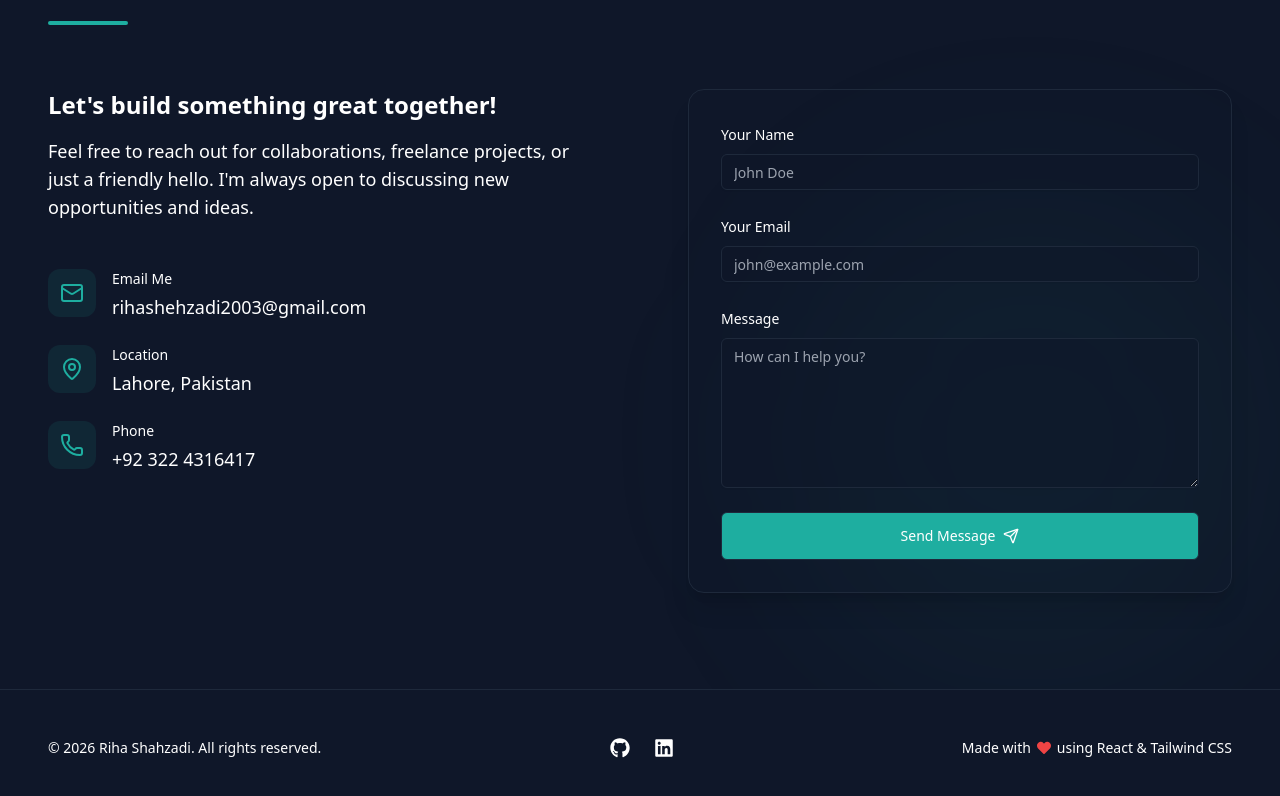
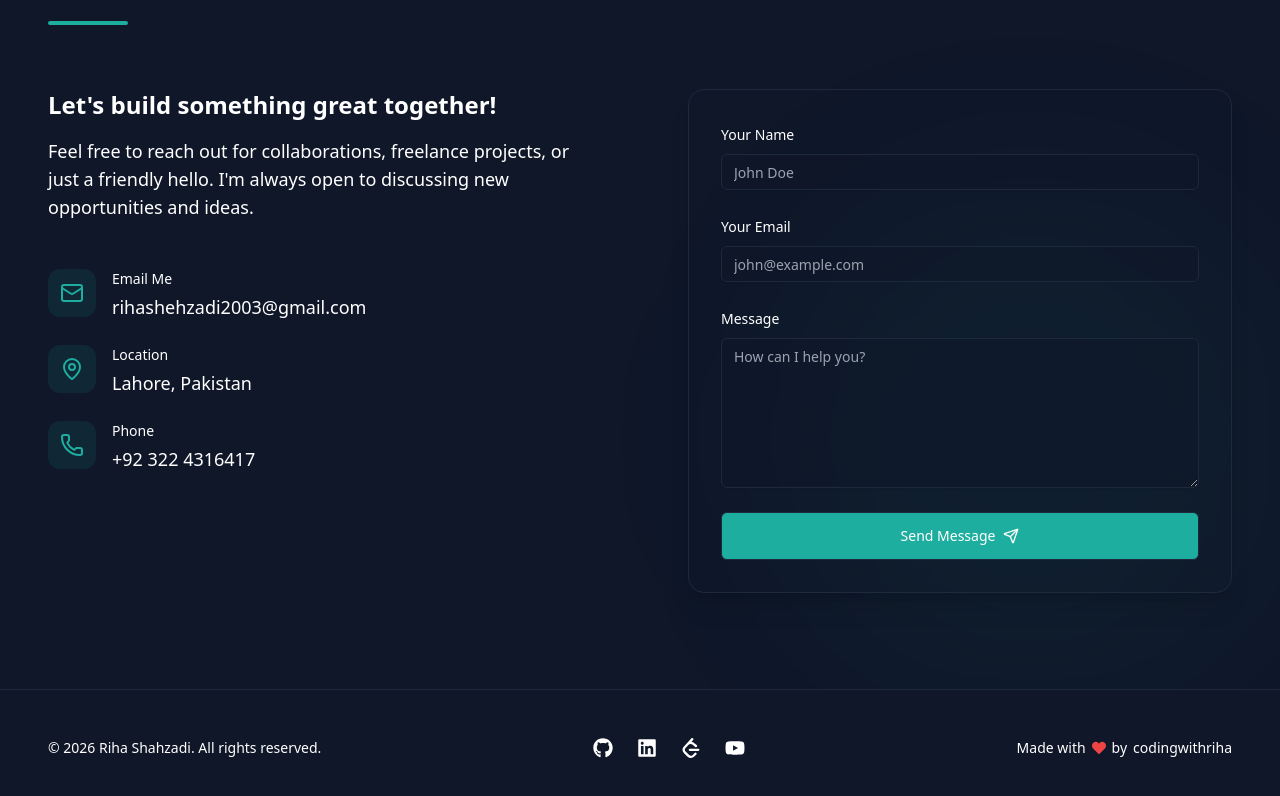
Before and after one commit to codingwithriha/my-portfolio, a React (Vite) app: page / in a window 1280 px wide. Shown: the part 4006-4802 px from the top of the page. Built offline with nearby package versions, Linux system fonts and the light colour scheme.

Commit message:
feat: add YouTube link and LeetCode icon to footer for enhanced connectivity

```diff
--- a/src/components/layout/Footer.tsx
+++ b/src/components/layout/Footer.tsx
@@ -1,4 +1,6 @@
 import { FaGithub, FaHeart, FaLinkedin } from "react-icons/fa";
+import { SiLeetcode } from "react-icons/si";
+import { FaYoutube } from "react-icons/fa";
 export function Footer() {
   return (
     <footer className="border-t border-border bg-card/50 py-12">
@@ -36,10 +38,28 @@ export function Footer() {
           >
             <FaLinkedin size={20} />
           </a>
+          <a
+            href="https://leetcode.com/u/RihaShehzadi/"
+            target="_blank"
+            rel="noopener noreferrer"
+            data-testid="footer-link-leetcode"
+            className="hover:text-primary transition-colors"
+          >
+            <SiLeetcode size={20} />
+          </a>
+          <a
+            href="https://www.youtube.com/@codingwithriha"
+            target="_blank"
+            rel="noopener noreferrer"
+            data-testid="footer-link-youtube"
+            className="hover:text-primary transition-colors"
+          >
+            <FaYoutube size={20} />
+          </a>
         </div>
 
         <div className="text-muted-foreground text-sm flex items-center gap-1.5">
-          Made with <FaHeart size={14} className="text-red-500 fill-red-500" /> using React &amp; Tailwind CSS
+          Made with <FaHeart size={14} className="text-red-500 fill-red-500" /> by <a href="https://github.com/codingwithriha" target="_blank" rel="noopener noreferrer" className="hover:text-primary transition-colors">codingwithriha</a>
         </div>
 
       </div>
```
